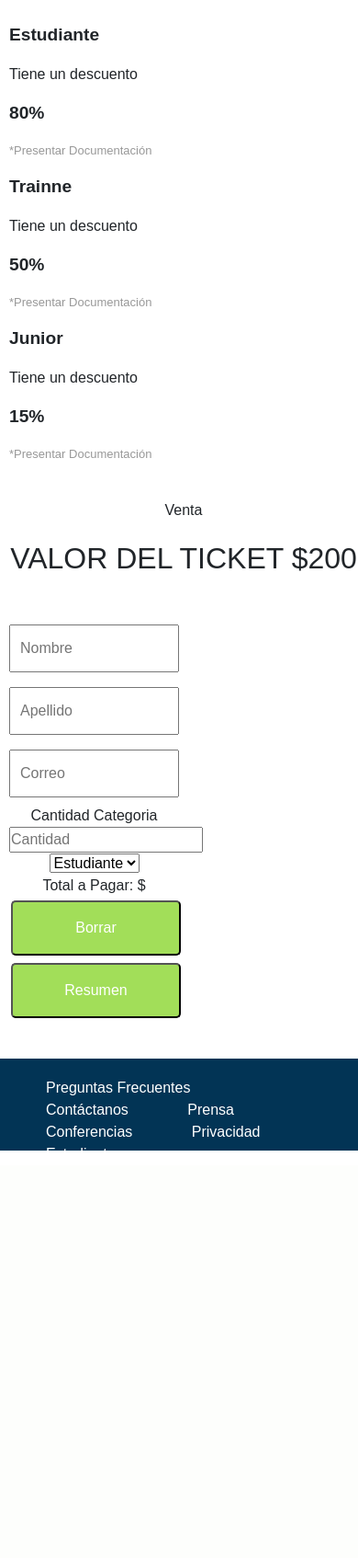
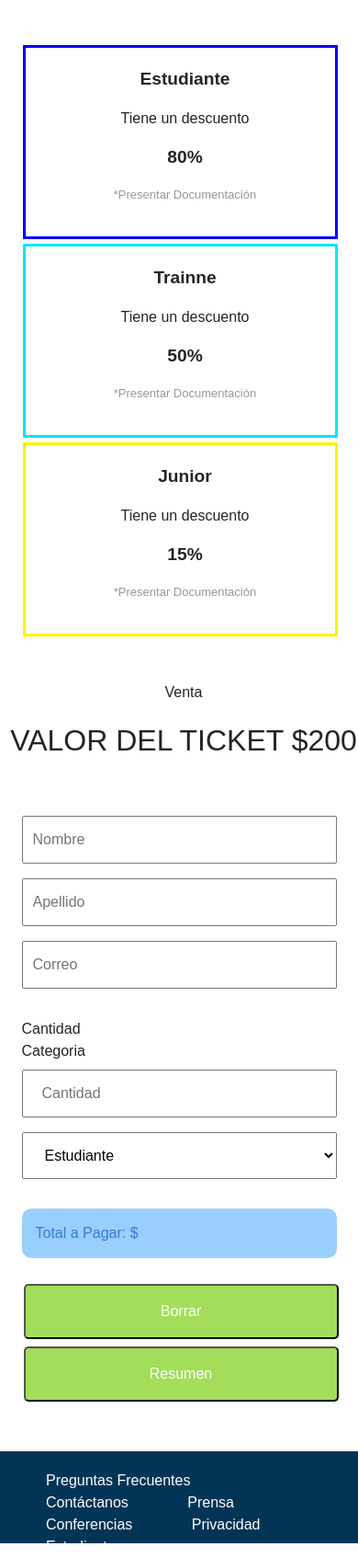
Before and after one commit to Mansama18-code/codo4, a PHP site: page /comprar.html in a window 390 px wide. Shown: the part 86-1780 px from the top of the page at 92% size. Before the commit the page ends 1337 px from the top, so only its background shows below. Run offline with PHP 8.4, Linux system fonts and the light colour scheme; some libraries are stand-ins or nearby versions; some web fonts are replaced.

Commit message:
Integrador de JS corregido

```diff
--- a/comprar.html
+++ b/comprar.html
@@ -72,23 +72,25 @@
 
       </div>
       <br>
-      <div style="text-align: center;">
+      <div class="venta" style="text-align: center;">
         <p >Venta</p>
         <p style="font-size: xx-large;">VALOR DEL TICKET $200</p>
       </div>
 
       <div class="formulario">
-        <div style="width: 50%;">
+        <div class="forma" >
             <form  id="myForm"  action=" " method=" ">
-              <input type="text" placeholder="Nombre">
-              <input type="text" placeholder="Apellido" >
+              <input type="text" placeholder="Nombre" id="nombre-form">
 
+              <input type="text" placeholder="Apellido" id="apellido-form">
               <input type="text" placeholder="Correo" id="celectro">
 
+              <br><br>
               <label class="nombres-texto">Cantidad</label>
               <label class="nombres-texto">Categoria</label>
 
               <input type="number" placeholder="Cantidad" id="cuantos">
+
 
               <select class="seleccion" id="selecto">
                 <option value="Estudiante">Estudiante</option>
@@ -96,8 +98,11 @@
                 <option value="Junior">Junior</option>
               </select>
 
+              <label class="nombres-texto" id="obligatorio">*Campos Obligatorios</label>
+              <br><br>
+
               <label class="totalaPagar">  Total a Pagar: $ <span id="resumende"></span> </label>
-
+              <br>
               <input type="button" onclick= "borrar()" id ="button2" value="Borrar">
               <input type="button" onclick= "resumen()" id ="button2" value="Resumen">
             </form>
--- a/index.html
+++ b/index.html
@@ -56,7 +56,7 @@
           </p>
         <div class="botones">
           <a href="#"> <div id="boton1">Quiero ser Orador</div></a>
-          <a href="./comprar.html"> <div id="boton2"> Comprar Tickets </div></a>
+          <a href="./"> <div id="boton2"> Comprar Tickets </div></a>
         </div>
       </div>
     </div>
--- a/script.js
+++ b/script.js
@@ -2,14 +2,37 @@ function borrar() {
     document.getElementById("myForm").reset();
 }
 
+function verificar() {
+    /* Nombre */
+    var resp = false;
+
+    if (document.getElementById("nombre-form").value == "" && document.getElementById("apellido-form").value == "" && document.getElementById("celectro").value == "" && document.getElementById("cuantos").value == "") {
+        resp = true;
+
+    }
+
+    return resp;
+}
+
+
+
 function resumen(){
+    var ver = verificar();
+
+    if (ver == true) {
+            document.getElementById("obligatorio").style.display = "flex";
+        }
+
+
+
     var costo = 200;
-
     var dato = document.getElementById("selecto");
     var dato2 = dato.value;
     var asistencia = document.getElementById("cuantos");
     var asistencia2 = asistencia.value;
     var total;
+
+
     if ( dato2 == "Estudiante") {
         costo = costo - costo * 0.80;
     } else if (dato2 == "Trainne") {
@@ -22,10 +45,3 @@ function resumen(){
 
     return document.getElementById("resumende").innerHTML=total;
 }
-
-/*
-
-    total = asistencia * costo;
-
-
-*/
--- a/style.css
+++ b/style.css
@@ -19,7 +19,7 @@
 
 
 /*--------------------- MOBILE & TABLET--------------------*/
-@media (max-width: 919px) {
+@media (min-width: 50px) and (max-width: 919px) {
 
     .navbar {
 
@@ -159,14 +159,22 @@
 }
 
 /*  FORMULARIO */
+
+.forma {
+    width: 98%;
+
+}
+
 .formulario {
 
-    display: block;
-    text-align: center;
+    display: flex;
+    justify-content: center;
+    align-items: center;
+
     width: 100%;
     margin-top: 30px;
     margin-bottom: 30px;
-    padding: 10px;
+    padding: 20px;
 
 
 }
@@ -197,6 +205,108 @@ input[type=button]{
   }
 
 
+  /*--- Tipo de Compra ---*/
+
+
+.comprarTicket {
+
+    display: block;
+    justify-content: center;
+    align-items: center;
+    text-align: center;
+    padding: 20px;
+
+}
+
+.estudiante {
+    padding: 20px;
+    width: 98%;
+    margin: 5px;
+    border-color: blue;
+    border-style: solid;
+
+
+}
+.trainne {
+    padding: 20px;
+    width: 98%;
+    margin: 5px;
+    border-color: rgb(0, 229, 255);
+    border-style: solid;
+
+}
+.junior {
+    padding: 20px;
+    width: 98%;
+    margin: 5px;
+    border-color: rgb(255, 242, 0);
+    border-style: solid;
+
+}
+
+  /*------ Formulario2 -----*/
+input[type=number] {
+    width: 100%;
+    padding: 12px 20px;
+    margin: 8px 0;
+    box-sizing: border-box;
+}
+      #celectro {
+
+        width: 100%;
+    }
+
+    .nombres-texto {
+       width: 100%;
+    }
+
+    .seleccion {
+
+        width: 100%;
+        padding: 15px 20px;
+        margin: 8px 0;
+        box-sizing: border-box;
+
+    }
+
+    .totalaPagar {
+        display: flex;
+        align-items: center;
+        width: 100%;
+        padding: 15px;
+        border-radius: 10px;
+        background-color: rgb(153, 207, 255);
+        color: rgb(53, 122, 212);
+
+    }
+    #resumende {
+
+        align-items: center;
+    }
+
+    #button2 {
+        background-color: rgb(162, 222, 89);
+        color: white;
+        border-radius: 5px;
+        padding: 16px 32px;
+        text-decoration: none;
+        margin: 4px 2px;
+        cursor: pointer;
+        width: 100%;
+      }
+
+      #obligatorio {
+        display: none;
+        color: red;
+
+
+
+      }
+
+      .venta {
+        width: 100%;
+        text-align: center;
+      }
 
 /*----------------- FOOTER ----------------*/
 
@@ -431,6 +541,12 @@ input[type=button]{
     }
 
     /*  FORMULARIO */
+
+    .forma {
+        width: 50%;
+
+    }
+
     .formulario {
 
         display: flex;
@@ -488,6 +604,7 @@ input[type=button]{
       }
 
 /*--- Tipo de Compra ---*/
+
 
 
 .comprarTicket {
@@ -576,6 +693,14 @@ input[type=number] {
         width: 48%;
       }
 
+      #obligatorio {
+        display: none;
+        color: red;
+
+
+
+      }
+
 /*----------------- FOOTER ----------------*/
 
       .navbar2 {
```
